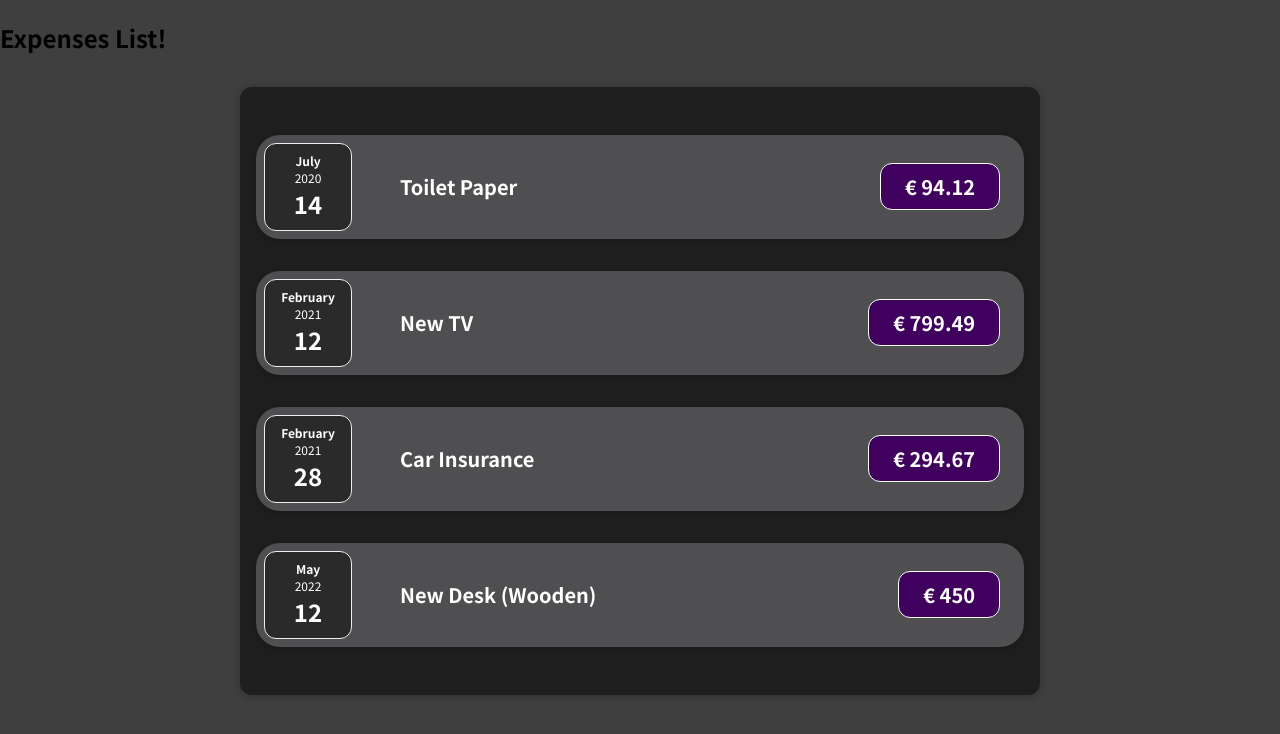
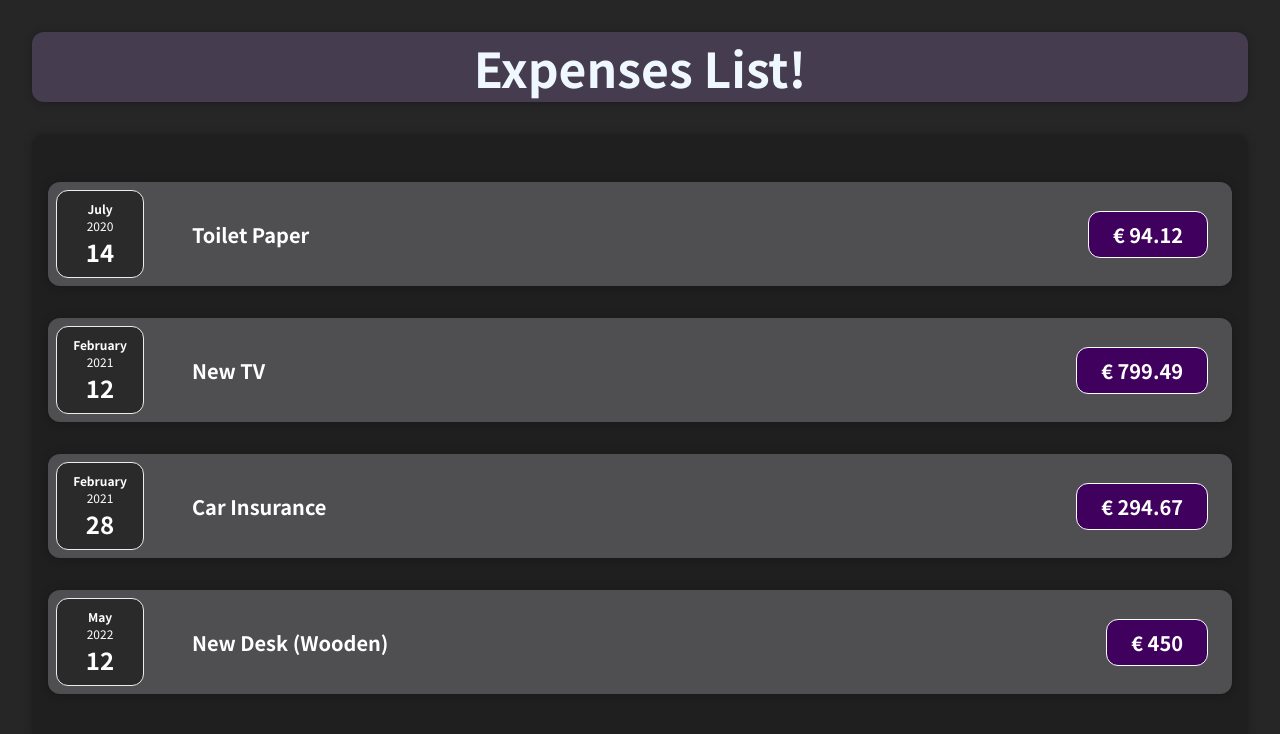
Before and after one commit to IbrahimMuharib/Expenses-react-app, a React (Create React App) app: page / in a window 1280 px wide. Shown: the top 734 px of the page. Built offline with nearby package versions, Linux system fonts and the light colour scheme.

Commit message:
feat: Card css component

```diff
--- /dev/null
+++ b/src/App.css
@@ -0,0 +1,10 @@
+.expenses_header {
+    padding: 0rem;
+    background-color: rgba(134, 110, 171, 0.315);
+    margin: 2rem auto;
+    width: 100rem;
+    max-width: 95%;
+    text-align: center;
+    font-size: 1.5rem;
+    color: aliceblue;
+  }
--- a/src/App.tsx
+++ b/src/App.tsx
@@ -1,13 +1,15 @@
-import { Expense, RawExpense } from "./components/Expense.ts";
+import { Expense, RawExpense } from "./components/ExpenseItem/Expense.ts";
 import expensesData from "./components/expensesData.json";
-import Expenses from "./components/Expenses.tsx";
+import Expenses from "./components/Expenses/Expenses.tsx";
+import "./App.css";
+import Card from "./components/Card.tsx";
 function App(): JSX.Element | null {
   let expensesList: Expense[] = parseJsonData(expensesData);
   return (
     <div>
-      <div className="text-3xl">
-        <h2>Expenses List!</h2>
-      </div>
+      <Card className="expenses_header">
+        <h1>Expenses List!</h1>
+      </Card>
       <Expenses expenses={expensesList} />
     </div>
   );
--- /dev/null
+++ b/src/components/Card.css
@@ -0,0 +1,4 @@
+.card {
+    border-radius: 12px;
+    box-shadow: 0 1px 8px rgba(0, 0, 0, 0.25);
+}
--- /dev/null
+++ b/src/components/Card.tsx
@@ -0,0 +1,6 @@
+import "./Card.css";
+function Card(props: any) {
+  const classes = `card ${props.className}`;
+  return <div className={classes}>{props.children}</div>;
+}
+export default Card;
--- a/src/components/ExpenseItem.css
+++ b/src/components/ExpenseItem/ExpenseItem.css
@@ -2,12 +2,10 @@
     display: flex;
     justify-content: space-between;
     align-items: center;
-    box-shadow: 0 2px 8px rgba(0, 0, 0, 0.25);
     padding: .5rem;
     margin: 2rem 0;
     padding-top: 0.5rem;
     padding-bottom: 0.5rem;
-    border-radius: 24px;
     background-color: #4f4e51;
   }
 
--- a/src/components/ExpenseItem.tsx
+++ b/src/components/ExpenseItem/ExpenseItem.tsx
@@ -1,15 +1,16 @@
 import "./ExpenseItem.css";
 import { Expense } from "./Expense";
-import ExpenseDate from "./ExpenseDate";
+import ExpenseDate from "../ExpenseDate/ExpenseDate";
+import Card from "../Card";
 function ExpenseItem({ expense }: { expense: Expense }): JSX.Element | null {
   return (
-    <div className="expense-item">
+    <Card className="expense-item">
       <ExpenseDate date={expense.date} />
       <div className="expense-item__description">
         <h2>{expense.title}</h2>
         <div className="expense-item__price">€ {expense.amount}</div>
       </div>
-    </div>
+    </Card>
   );
 }
 
--- a/src/components/Expenses.css
+++ b/src/components/Expenses/Expenses.css
@@ -2,8 +2,6 @@
     padding: 1rem;
     background-color: rgb(31, 31, 31);
     margin: 2rem auto;
-    width: 50rem;
+    width: 100rem;
     max-width: 95%;
-    border-radius: 12px;
-    box-shadow: 0 1px 8px rgba(0, 0, 0, 0.25);
   }
--- a/src/components/Expenses.tsx
+++ b/src/components/Expenses/Expenses.tsx
@@ -1,13 +1,14 @@
 import "./Expenses.css";
-import { Expense } from "./Expense";
-import ExpenseItem from "./ExpenseItem";
+import { Expense } from "../ExpenseItem/Expense";
+import ExpenseItem from "../ExpenseItem/ExpenseItem";
+import Card from "../Card";
 function Expenses({ expenses }: { expenses: Expense[] }): JSX.Element | null {
   return (
-    <div className="expenses">
+    <Card className="expenses">
       {expenses.map((expense, i) => (
         <ExpenseItem expense={expense} />
       ))}
-    </div>
+    </Card>
   );
 }
 
--- a/src/index.css
+++ b/src/index.css
@@ -10,5 +10,5 @@ html {
 
 body {
   margin: 0;
-  background-color: #3f3f3f;
+  background-color: #272626;
 }
```
Also changed, not shown: src/components/ExpenseDate/ExpenseDate.css (renamed from src/components/ExpenseDate.css), src/components/ExpenseDate/ExpenseDate.tsx (renamed from src/components/ExpenseDate.tsx), src/components/ExpenseItem/Expense.ts (renamed from src/components/Expense.ts).
